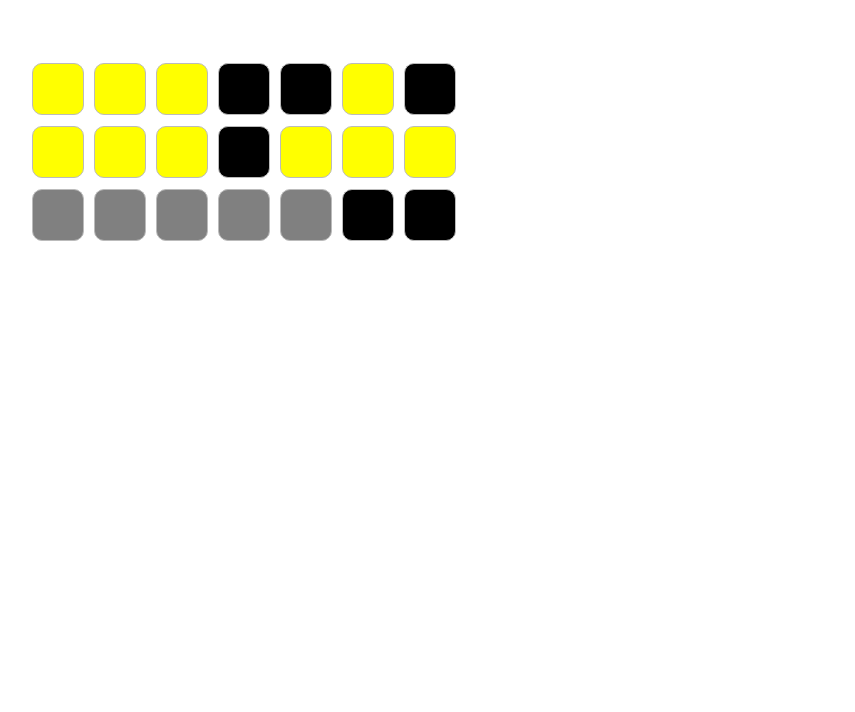
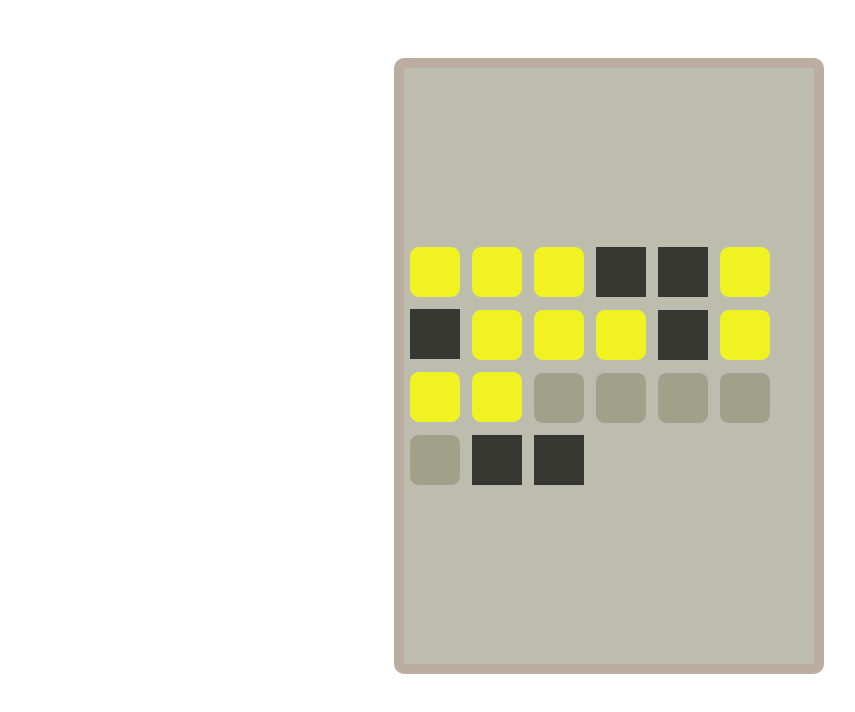
Before and after one commit to ammarlakis/crossflip, a plain HTML site: page index.html in a window 1280 px wide. Shown: the whole page, without its empty margins (31-886 px from the left). Drawn offline with Linux system fonts and the light colour scheme.

Commit message:
updating color and styles

```diff
--- a/css/index.css
+++ b/css/index.css
@@ -10,23 +10,31 @@ body {
     border-radius: 10px;
     box-shadow: 1px;
     font-size: 11px;
-    text-align: center;
     line-height: 50px;
     float: left;
+    position: relative;
 }
 .container {
-    width: auto;
-    height: auto;
+    position: relative;
+    background: #BCBDAC;
+    box-sizing: border-box;
+    border-radius: 10px;
+    border: 10px solid #bbada0;
+    align-content: center;
+    width: 37%;
+    height: 90%;
+    margin: 0 auto;
 }
 .box.active{
-    background-color: yellow;
+    background-color: rgba(255, 255, 0, 0.8);
 }
 
 .box.nactive{
-    background-color: grey;
+    background-color: rgba(50, 50, 0, 0.2);
 }
 .box.disabled{
-    background-color: black;
+    border-radius: 0px;
+    background-color: rgba(0, 0, 0, 0.7);
 }
 
 .small {
--- a/js/GameManager.js
+++ b/js/GameManager.js
@@ -1,5 +1,5 @@
-var activeColor = 'yellow';
-var nactiveColor= 'grey';
+var activeColor = 'rgba(255, 255, 0, 0.8)';
+var nactiveColor= 'rgba(50, 50, 0, 0.2)';
 var modes = [];
 modes[0] = 'nactive';
 modes[1] = 'active';
```
